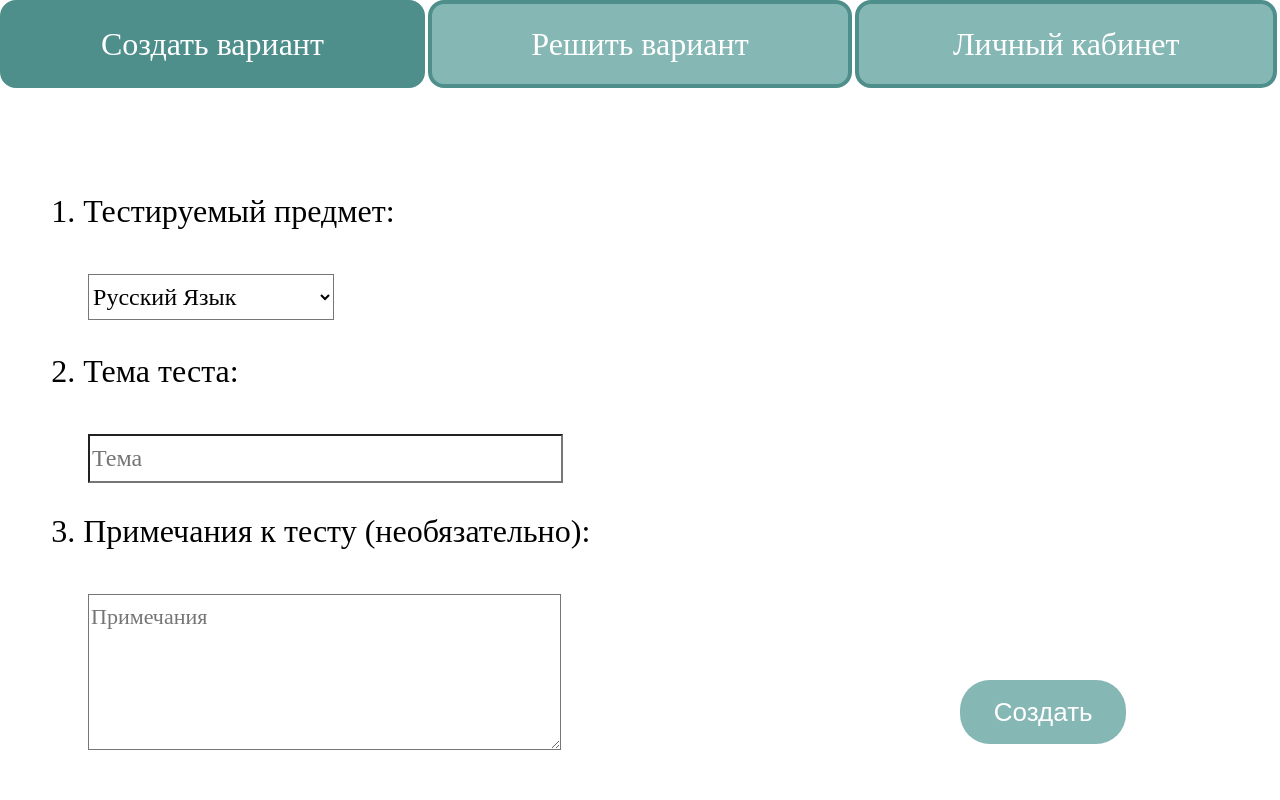
After one commit to Mrjoulin/tester, a Python web app: template templates/menu.html in a window 1280 px wide. The commit adds this page. Run offline with Jinja, Linux system fonts and the light colour scheme; the template is opened without the code that fills it, so the values that code supplies are empty.

Commit message:
Add menu

```diff
--- a/templates/index.html
+++ b/index.html
@@ -2,7 +2,7 @@
 <html lang="en">
 <head>
     <meta charset="UTF-8">
-    <link rel="stylesheet" href="css/styles.css">
+    <link rel="stylesheet" href="templates/css/styles.css">
     <title>Приложение-тестировщик</title>
 </head>
 <body>
@@ -15,12 +15,12 @@
     </h3>
 </div>
 <div>
-    <a href="./login.html">
+    <a href="./templates/login.html">
         <button class="login">
             Вход
         </button>
     </a>
-    <a href="./signup.html">
+    <a href="./templates/signup.html">
         <button class="signup">Регистрация</button>
     </a>
 </div>
--- /dev/null
+++ b/templates/css/menu.css
@@ -0,0 +1,268 @@
+/* Создать вариант */
+
+#create-window-button {
+    position: absolute;
+    width: 33.2%;
+    height: 11%;
+    left: 0px;
+    top: 0px;
+    background: #4E8F8B;
+    border-radius: 16px;
+    border: 4px solid #4E8F8B;
+    box-sizing: border-box;
+
+    font-family: Montserrat;
+    font-style: normal;
+    font-weight: 500;
+    font-size: 32px;
+    line-height: 39px;
+    align-items: center;
+    text-align: center;
+
+    color: #FFFFFF;
+
+}
+/* Решить вариант */
+#solve-window-button {
+
+    position: absolute;
+    width: 33.2%;
+    height: 11%;
+    left: 33.4%;
+    top: 0px;
+    background: #85B7B4;
+    border-radius: 16px;
+    border: 4px solid #4E8F8B;
+    box-sizing: border-box;
+
+    font-family: Montserrat;
+    font-style: normal;
+    font-weight: 500;
+    font-size: 32px;
+    line-height: 39px;
+    align-items: center;
+    text-align: center;
+
+    color: #FFFFFF;
+}
+
+/* Личный Кабинет */
+#personal-area-window-button {
+    position: absolute;
+    width: 33%;
+    height: 11%;
+    left: 66.8%;
+    top: 0px;;
+    background: #85B7B4;
+    border-radius: 16px;
+    border: 4px solid #4E8F8B;
+    box-sizing: border-box;
+
+    font-family: Montserrat;
+    font-style: normal;
+    font-weight: 500;
+    font-size: 32px;
+    line-height: 39px;
+    align-items: center;
+    text-align: center;
+
+    color: #FFFFFF;
+}
+
+#create {
+    font-family: Montserrat;
+    font-style: normal;
+    font-weight: 500;
+    font-size: 32px;
+    line-height: 39px;
+    display: flex;
+    align-items: center;
+
+    color: #000000;
+}
+
+#question-1 {
+    position: absolute;
+    width: 96%;
+    height: 22%;
+    left: 4%;
+    top: 20%;
+}
+
+#subject {
+    position: absolute;
+    width: 20%;
+    height: 26%;
+    left: 3%;
+    top: 65%;
+    background: #FFFFFF;
+
+    font-family: Montserrat;
+    font-style: normal;
+    font-weight: 500;
+    font-size: 24px;
+    line-height: 39px;
+    display: flex;
+    align-items: center;
+}
+
+#other-subject {
+    position: absolute;
+    width: 20%;
+    height: 21%;
+    left: 26%;
+    top: 65%;
+    background: #FFFFFF;
+    display: none;
+
+    font-family: Montserrat;
+    font-style: normal;
+    font-weight: 500;
+    font-size: 24px;
+    line-height: 39px;
+    align-items: center;
+}
+
+#question-2 {
+    position: absolute;
+    width: 96%;
+    height: 22%;
+    left: 4%;
+    top: 40%;
+}
+
+#theme {
+    position: absolute;
+    width: 38%;
+    height: 24%;
+    left: 3%;
+    top: 65%;
+    background: #FFFFFF;
+
+    font-family: Montserrat;
+    font-style: normal;
+    font-weight: 500;
+    font-size: 24px;
+    line-height: 39px;
+    display: flex;
+    align-items: center;
+}
+
+#question-3 {
+    position: absolute;
+    width: 96%;
+    height: 22%;
+    left: 4%;
+    top: 60%;
+}
+
+#comment {
+    position: absolute;
+    width: 38%;
+    height: 85%;
+    left: 3%;
+    top: 65%;
+    background: #FFFFFF;
+
+    font-family: Montserrat;
+    font-style: normal;
+    font-weight: 500;
+    font-size: 22px;
+    line-height: 39px;
+    display: flex;
+    align-items: center;
+}
+
+#create-button {
+    position:absolute;
+    width: 13%;
+    height: 8%;
+    left: 75%;
+    top: 85%;
+
+    border: 0px;
+    font-size: 26px;
+    background: #85B7B4;
+    border-radius: 30px;
+    color: #FFFFFF;
+}
+
+
+#solve {
+    font-family: Montserrat;
+    font-style: normal;
+    font-weight: 500;
+    font-size: 32px;
+    line-height: 39px;
+    display: none;
+    align-items: center;
+
+    color: #000000;
+}
+
+#option-text {
+    position: absolute;
+    width: 40%;
+    height: 22%;
+    left: 4%;
+    top: 15%;
+    text-align: center;
+}
+
+#option {
+    position: absolute;
+    width: 38%;
+    height: 7%;
+    left: 6%;
+    top: 38%;
+
+    font-family: Montserrat;
+    font-style: normal;
+    font-weight: 500;
+    font-size: 26px;
+    line-height: 39px;
+    display: flex;
+    align-items: center;
+}
+
+#option-info {
+    position: absolute;
+    width: 70%;
+    height: 40%;
+    left: 6%;
+    top: 48%;
+
+    font-family: Montserrat;
+    font-style: normal;
+    font-weight: 500;
+    font-size: 24px;
+    line-height: 39px;
+    display: flex;
+}
+
+#solve-button {
+    position:absolute;
+    width: 13%;
+    height: 8%;
+    left: 75%;
+    top: 85%;
+
+    border: 0px;
+    font-size: 26px;
+    background: #85B7B4;
+    border-radius: 30px;
+    color: #FFFFFF;
+}
+
+
+#personal-area {
+    font-family: Montserrat;
+    font-style: normal;
+    font-weight: 500;
+    font-size: 32px;
+    line-height: 39px;
+    display: none;
+    align-items: center;
+
+    color: #000000;
+}
--- a/templates/login.html
+++ b/templates/login.html
@@ -15,12 +15,12 @@
         <input type="password" placeholder="Пароль" id="password">
     </div>
     <div>
-       <a href="./index.html">
+       <a href="../index.html">
             <button id="back">
                 Назад
             </button>
         </a>
-        <a href="#">
+        <a href="./menu.html">
             <button id="next" onclick="next()">
                 Далее
             </button>
--- /dev/null
+++ b/templates/menu.html
@@ -0,0 +1,61 @@
+<!DOCTYPE html>
+<html lang="en">
+<head>
+    <meta charset="UTF-8">
+    <link rel="stylesheet" href="css/menu.css">
+    <title>Меню | Приложение-тестировщик</title>
+</head>
+<body>
+    <div class="header">
+        <button id="create-window-button" onclick="change_window('create')">
+            Создать вариант
+        </button>
+        <button id="solve-window-button" onclick="change_window('solve')">
+            Решить вариант
+        </button>
+        <button id="personal-area-window-button" onclick="change_window('personal-area')">
+            Личный кабинет
+        </button>
+    </div>
+    <div id="create">
+        <div id="question-1">
+            <p>1. Тестируемый предмет:</p>
+            <select id="subject" onchange="select_subject()">
+                <option selected value="rus">Русский Язык</option>
+                <option value="liter">Литература</option>
+                <option value="math">Математика</option>
+                <option value="phys">Физика</option>
+                <option value="it">Информатика</option>
+                <option value="bio">Биология</option>
+                <option value="chem">Химия</option>
+                <option value="ss">Обществознание</option>
+                <option value="eng">Английский Язык</option>
+                <option value="other">Другой..</option>
+            </select>
+            <input type="text" id="other-subject" placeholder="Название предмета">
+        </div>
+        <div id="question-2">
+            <p>2. Тема теста:</p>
+            <input type="text" id="theme" placeholder="Тема">
+        </div>
+        <div id="question-3">
+            <p>3. Примечания к тесту (необязательно):</p>
+            <textarea id="comment" placeholder="Примечания"></textarea>
+        </div>
+        <a href="./create.html">
+            <button id="create-button" onclick="create()">Создать</button>
+        </a>
+    </div>
+    <div id="solve">
+        <p id="option-text">Введите номер варианта, тему, или ФИО учителя для решения варианта:</p>
+        <input type="text" placeholder="Введите сюда" id="option" onchange="find_option()">
+        <pre id="option-info"></pre>
+        <a href="./solve.html">
+            <button id="solve-button" onchange="solve()">Решить</button>
+        </a>
+    </div>
+    <div id="personal-area">
+    </div>
+<script src="js/menu.js"></script>
+</body>
+</html>
--- a/templates/signup.html
+++ b/templates/signup.html
@@ -19,7 +19,7 @@
         <input type="password" placeholder="Пароль" id="password">
     </div>
     <div>
-       <a href="./index.html">
+       <a href="../index.html">
             <button id="back">
                 Назад
             </button>
@@ -35,6 +35,9 @@
         <p id="email-text">
             Для подтверждения вашего email адреса, введите код из письма, присланного на
         </p>
+        <p id="error-code">
+            Неверный код!
+        </p>
         <div>
             <input type="text" placeholder="Код" id="code" required>
         </div>
```
Also changed, not shown: app.py (deleted, +0 -217 lines), templates/css/signup.css (+20 -0 lines), templates/js/menu.js (added, +57 -0 lines), templates/js/signup.js (+15 -1 lines).
